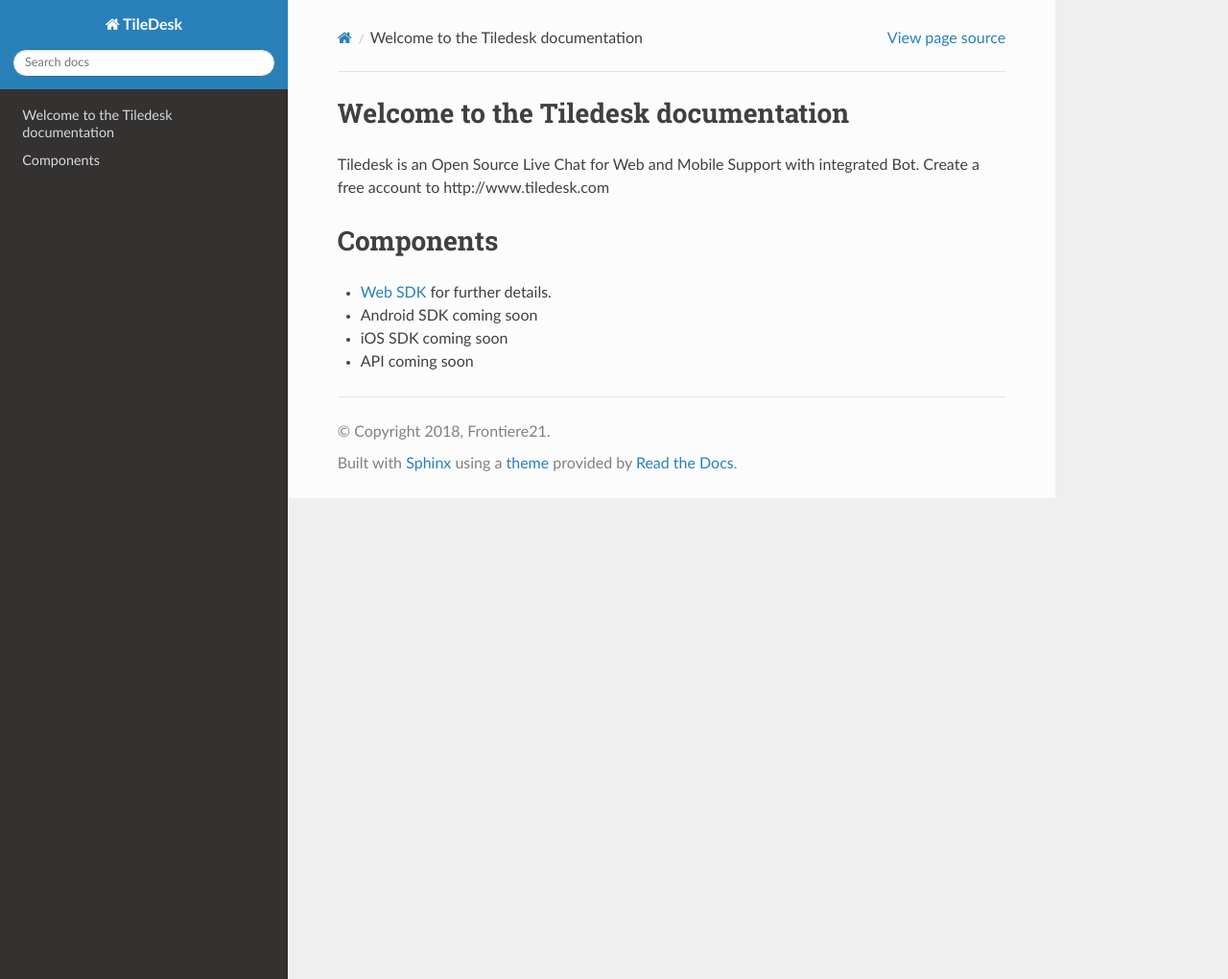
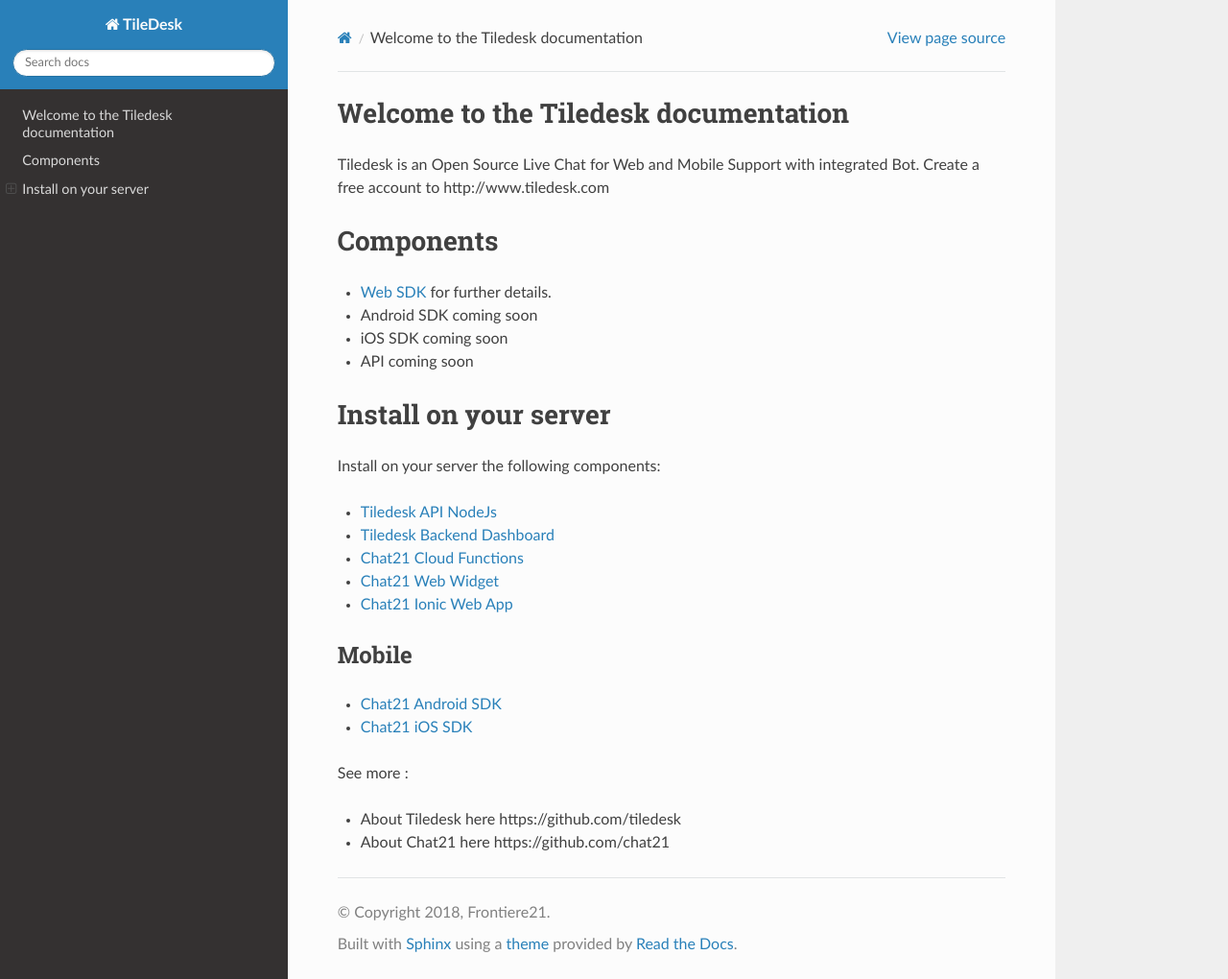
Before and after one commit to NavpreetSamra/tiledesk-docs, a Sphinx documentation site: the page built from docs/index.md, in a window 1280 px wide and 1020 px high. Shown: the whole window at 96% size. Built offline with Sphinx 7.4.7 and the Read the Docs theme 2.0.0, drawn with Linux system fonts in a browser that asks for light colours.

Commit message:
Update index.md

```diff
--- a/docs/index.md
+++ b/docs/index.md
@@ -7,3 +7,21 @@
 * Android SDK coming soon
 * iOS SDK coming soon
 * API coming soon
+
+# Install on your server
+
+Install on your server the following components:
+* [Tiledesk API NodeJs](https://github.com/Tiledesk/tiledesk-api-nodejs)
+* [Tiledesk Backend Dashboard](https://github.com/Tiledesk/tiledesk-dashboard)
+* [Chat21 Cloud Functions](https://github.com/chat21/chat21-cloud-functions)
+* [Chat21 Web Widget](https://github.com/chat21/chat21-web-widget)
+* [Chat21 Ionic Web App](https://github.com/chat21/chat21-ionic)
+
+## Mobile
+* [Chat21 Android SDK](https://github.com/chat21/chat21-android-sdk)
+* [Chat21 iOS SDK](https://github.com/chat21/chat21-ios-sdk)
+
+
+See more :
+* About Tiledesk here https://github.com/tiledesk
+* About Chat21 here https://github.com/chat21
```
